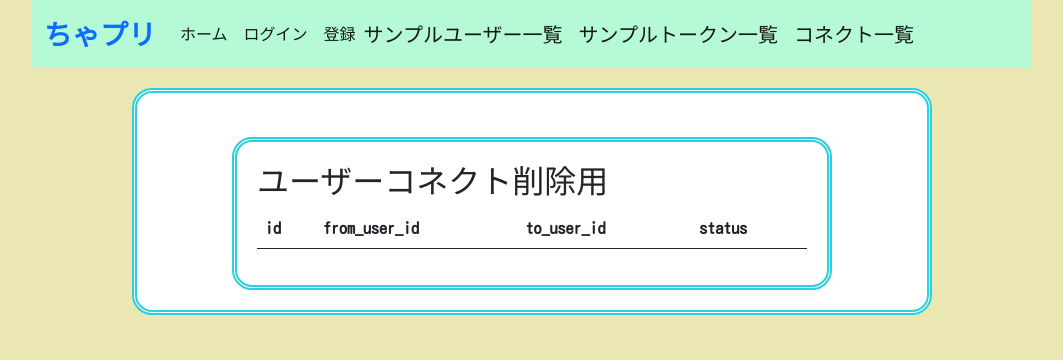
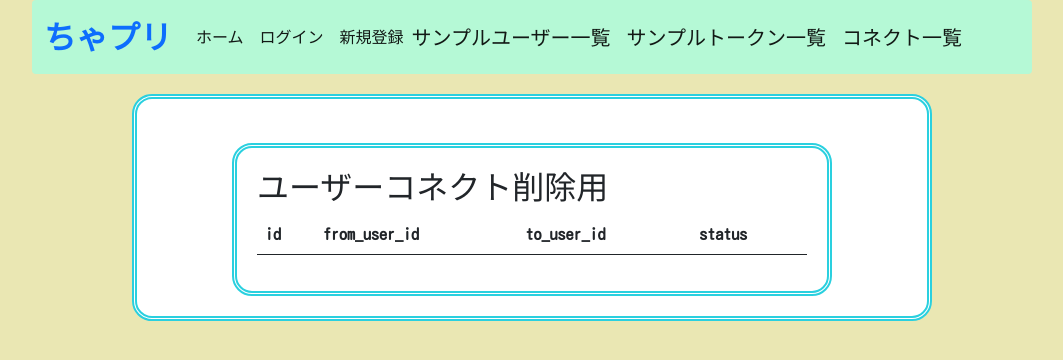
Before and after one commit to mizukami-0418/sns_application, a Flask app: page /connects in a window 1280 px wide. Shown: the top 360 px of the page, without its empty margins (108-1171 px from the left). Run offline with Flask 3, Linux system fonts and the light colour scheme; lists and menus that the app fills with data are empty; parts of the project's set-up code (start-up, migrations or seed data) failed here and were passed over.

Commit message:
base.html#navbarにお問い合わせを追加

```diff
--- a/flaskr/templates/base.html
+++ b/flaskr/templates/base.html
@@ -25,9 +25,9 @@
     <script src="https://code.jquery.com/jquery-3.6.4.min.js"></script>
   </head>
   <body>
-    <nav class="navbar navbar-expand-xl navbar-light">
+    <nav class="navbar navbar-expand-xl navbar-light rounded">
       <div class="container-fluid">
-        <a class="navbar-brand fs-3 text-primary" href="#"><b>ちゃプリ</b></a>
+        <a class="navbar-brand fs-2 text-primary" href="#"><b>ちゃプリ</b></a>
         <button class="navbar-toggler" type="button" data-bs-toggle="collapse" data-bs-target="#navbarLight" aria-controls="navbarLight" aria-expanded="false" aria-label="Toggle navigation">
           <span class="navbar-toggler-icon"></span>
         </button>
@@ -46,6 +46,10 @@
             <li class="nav-item">
               <a class="nav-link active" aria-current="page" href="{{url_for('app.user_search')}}">ユーザー検索</a>
             </li>
+            {# お問い合わせを追加 #}
+            <li class="nav-item">
+              <a class="nav-link active" aria-current="page" href="{{url_for('app.contact')}}">お問い合わせ</a>
+            </li>
             {# <a class="navbar-brand" href="{{url_for('app.logout')}}">ログアウト</a>
             <a class="navbar-brand" href="{{url_for('app.user')}}">ユーザー情報編集</a>
             <a class="navbar-brand" href="{{url_for('app.user_search')}}">ユーザー検索</a> #}
@@ -54,7 +58,7 @@
               <a class="nav-link active" aria-current="page" href="{{url_for('app.login')}}">ログイン</a>
             </li>
             <li class="nav-item">
-              <a class="nav-link active" aria-current="page" href="{{url_for('app.register')}}">登録</a>
+              <a class="nav-link active" aria-current="page" href="{{url_for('app.register')}}">新規登録</a>
             </li>
             {# <a class="navbar-brand" href="{{url_for('app.login')}}">ログイン</a>
             <a class="navbar-brand" href="{{url_for('app.register')}}">登録</a> #}
```
